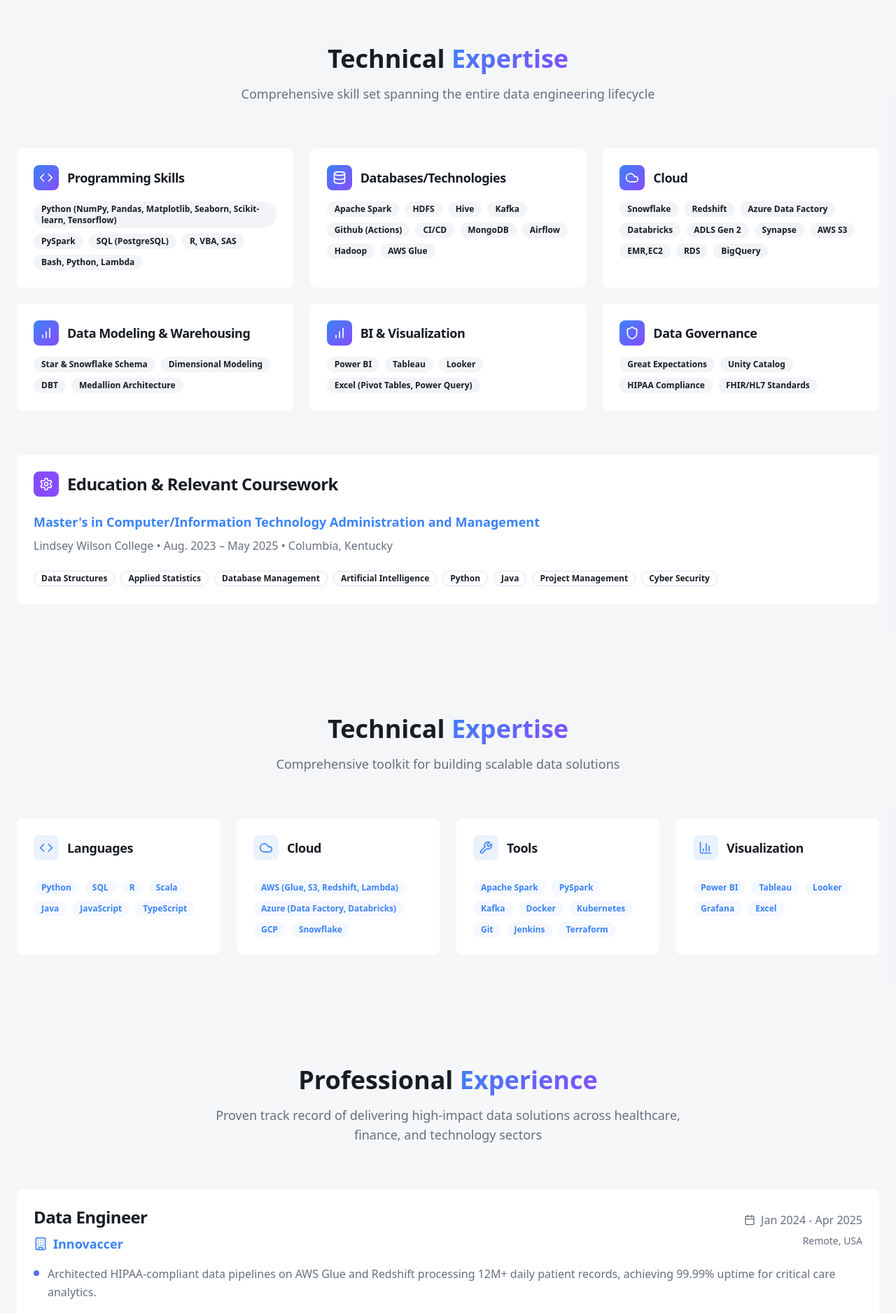
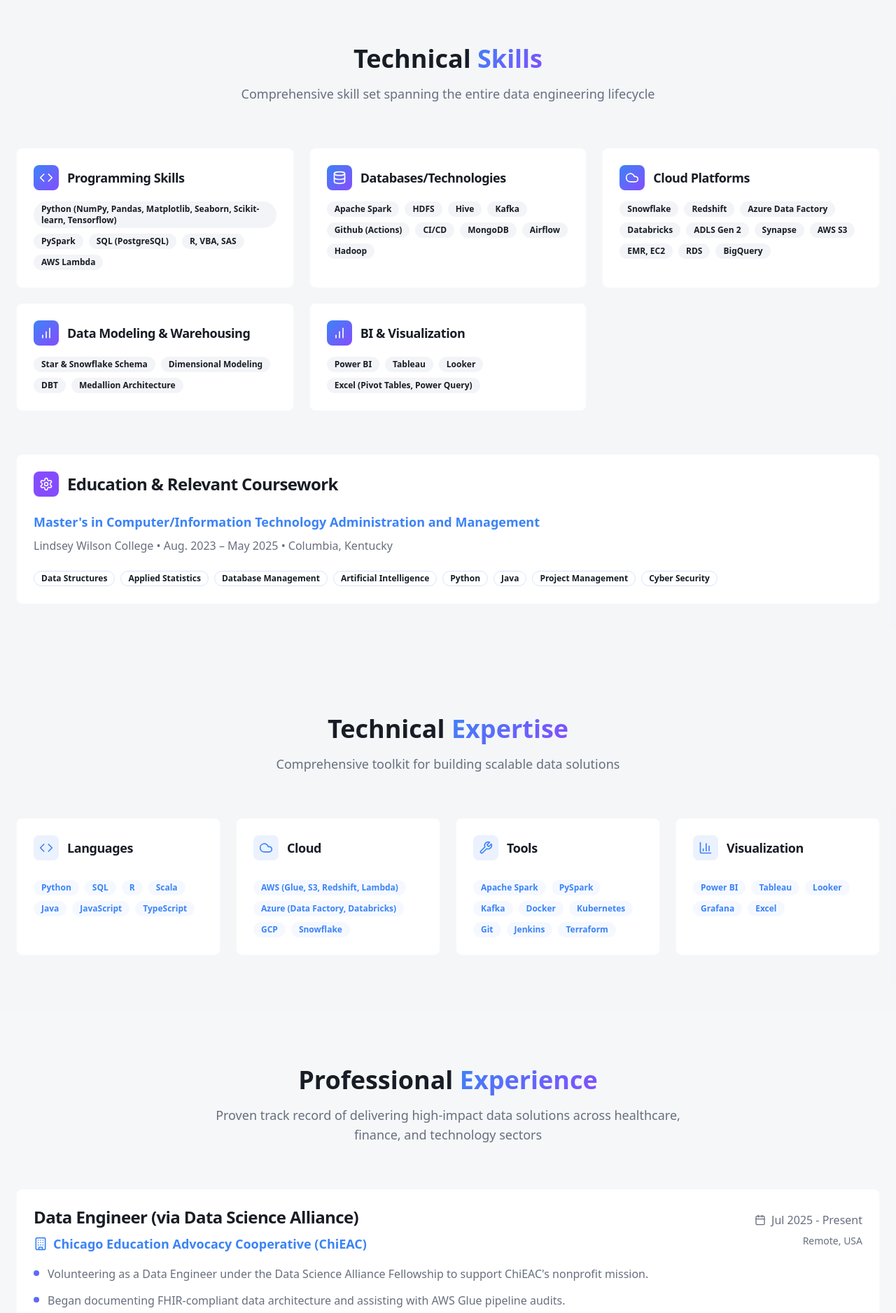
Before and after one commit to venugagula/personal-portfolio2, a React (Vite) app: page /personal-portfolio2/ in a window 1280 px wide. Shown: the part 880-2757 px from the top of the page at 70% size. Built offline with nearby package versions, Linux system fonts and the light colour scheme.

Commit message:
Update portfolio with resume details
Refreshed portfolio content to align with the provided resume, ensuring all details are accurate and up-to-date. Enhanced attractiveness for recruiters by incorporating key achievements, metrics, and a professional layout. Verified and updated all GitHub URLs.

```diff
--- a/index.html
+++ b/index.html
@@ -1,21 +1,22 @@
+
 <!DOCTYPE html>
 <html lang="en">
   <head>
     <meta charset="UTF-8" />
     <meta name="viewport" content="width=device-width, initial-scale=1.0" />
-    <title>Venugopal Reddy Gangula - Senior Data Engineer | ETL Pipelines | Real-Time Analytics</title>
-    <meta name="description" content="Senior Data Engineer with 4+ years experience in ETL pipelines, real-time data processing, HIPAA-compliant systems, AWS, Azure, Databricks. Specialized in FHIR, HL7, data observability, CI/CD, cloud cost optimization." />
-    <meta name="keywords" content="ETL pipelines, real-time data, CI/CD, FHIR, HL7, data observability, cloud cost optimization, AWS, Azure, Databricks, Data Engineer, PySpark, Python, SQL" />
+    <title>Venugopal Reddy Gangula - Data Engineer | ETL Pipelines | Real-Time Analytics</title>
+    <meta name="description" content="Data Engineer with 3+ years experience delivering scalable, cloud-based data solutions. Specialized in ETL pipeline development, real-time data processing, and analytics automation across AWS, Azure, and Snowflake platforms." />
+    <meta name="keywords" content="Data Engineer, ETL pipelines, real-time data processing, AWS, Azure, Snowflake, Python, PySpark, Apache Kafka, data analytics, cloud solutions, Venugopal Reddy Gangula" />
     <meta name="author" content="Venugopal Reddy Gangula" />
 
-    <meta property="og:title" content="Venugopal Reddy Gangula - Senior Data Engineer | ETL Pipelines | Real-Time Analytics" />
-    <meta property="og:description" content="Senior Data Engineer with 4+ years experience in ETL pipelines, real-time data processing, HIPAA-compliant systems, AWS, Azure, Databricks. Specialized in FHIR, HL7, data observability." />
+    <meta property="og:title" content="Venugopal Reddy Gangula - Data Engineer | ETL Pipelines | Real-Time Analytics" />
+    <meta property="og:description" content="Data Engineer with 3+ years experience delivering scalable, cloud-based data solutions. Specialized in ETL pipeline development and real-time data processing." />
     <meta property="og:type" content="website" />
     <meta property="og:url" content="https://venugagula.github.io/personal-portfolio2/" />
 
     <meta name="twitter:card" content="summary_large_image" />
-    <meta name="twitter:title" content="Venugopal Reddy Gangula - Senior Data Engineer | ETL Pipelines" />
-    <meta name="twitter:description" content="Senior Data Engineer with 4+ years experience in ETL pipelines, real-time data processing, HIPAA-compliant systems, AWS, Azure, Databricks." />
+    <meta name="twitter:title" content="Venugopal Reddy Gangula - Data Engineer" />
+    <meta name="twitter:description" content="Data Engineer with 3+ years experience in ETL pipelines, real-time data processing, and cloud-based solutions." />
 
     <script>
       // Handle GitHub Pages SPA routing
--- a/src/components/Experience.tsx
+++ b/src/components/Experience.tsx
@@ -1,20 +1,20 @@
+
 import { Card, CardContent, CardHeader, CardTitle } from "@/components/ui/card";
 import { Badge } from "@/components/ui/badge";
 import { Building, Calendar } from "lucide-react";
 
 const experiences = [
   {
-    company: "Innovaccer",
-    role: "Data Engineer",
-    period: "Jan 2024 - Apr 2025",
+    company: "Chicago Education Advocacy Cooperative (ChiEAC)",
+    role: "Data Engineer (via Data Science Alliance)",
+    period: "Jul 2025 - Present",
     location: "Remote, USA",
     achievements: [
-      "Architected HIPAA-compliant data pipelines on AWS Glue and Redshift processing 12M+ daily patient records, achieving 99.99% uptime for critical care analytics.",
-      "Spearheaded FHIR/HL7 standardization across 5 hospital networks, reducing interoperability costs by $320K/year through automated message transformation (Python, Mirth Connect).",
-      "Redesigned Databricks clusters using Delta Lake optimizations and auto-scaling, cutting healthcare analytics runtime by 35% ($85K annual cloud savings).",
-      "Deployed enterprise data quality framework with Great Expectations, eliminating 28% patient record mismatches and reducing ICU reporting errors by 19%."
+      "Volunteering as a Data Engineer under the Data Science Alliance Fellowship to support ChiEAC's nonprofit mission.",
+      "Began documenting FHIR-compliant data architecture and assisting with AWS Glue pipeline audits.",
+      "Initiated collaboration on early-stage Power BI dashboards for tracking student performance."
     ],
-    technologies: ["AWS Glue", "Redshift", "Python", "FHIR/HL7", "Databricks", "Delta Lake", "Great Expectations"]
+    technologies: ["AWS Glue", "Power BI", "FHIR", "Data Architecture"]
   },
   {
     company: "Tata Consultancy Services (TCS)",
@@ -23,11 +23,10 @@ const experiences = [
     location: "Hyderabad, Telangana",
     achievements: [
       "Engineered ultra-low latency market data pipelines processing 10M+ messages/sec using Python and Apache Kafka, reducing tick-to-trade latency by 75% for quantitative trading strategies.",
-      "Designed and implemented a Snowflake-based dimensional data model with dbt-core that accelerated portfolio analytics queries by 90%, enabling real-time risk assessment for $500M+ positions.",
-      "Developed 50+ production Airflow DAGs orchestrating ETL workflows for options pricing data, improving data freshness from hourly to near-real-time (15-second intervals).",
+      "Modeled Snowflake data warehouse with DBT and deployed 50+ Airflow DAGs, accelerating analytics by 90% and enabling near real-time risk reporting for $500M+ trading positions.",
       "Built automated data validation framework using Great Expectations that reduced reconciliation errors by 40% across 20+ critical trading datasets."
     ],
-    technologies: ["Python", "Apache Kafka", "Snowflake", "dbt-core", "Airflow", "Great Expectations"]
+    technologies: ["Python", "Apache Kafka", "Snowflake", "DBT", "Airflow", "Great Expectations"]
   },
   {
     company: "TeamTech Solutions",
@@ -35,13 +34,11 @@ const experiences = [
     period: "May 2020 - Jun 2021",
     location: "Hyderabad, Telangana",
     achievements: [
-      "Automated 1TB+ of monthly financial transactions using Azure Data Factory ETL pipelines, improving data delivery speed by 70% and enabling real-time reporting.",
-      "Developed a PySpark-based fraud detection MVP with 82% accuracy from limited historical data, leveraging creative feature engineering that laid the groundwork for the company's risk analytics platform.",
-      "Built ELT workflows in Snowflake to transform raw financial data into daily-refreshed investor dashboards, saving 15+ hours weekly and streamlining executive reporting via Power BI.",
-      "Established startup-wide data governance and lineage standards, including a unified data dictionary, accelerating due diligence efforts by 30% and supporting seamless collaboration across the full data stack—from ingestion to reporting.",
-      "Designed and implemented a data quality monitoring framework that reduced pipeline failures by 40% through automated validation checks (using PySpark and Azure Functions), ensuring 99.9% reliability for critical financial reports."
+      "Automated 1TB+ financial data processing using Azure Data Factory and Databricks; developed PySpark fraud detection model with 82% accuracy and integrated real-time dashboards in Power BI.",
+      "Built ELT pipelines in Snowflake for daily-refreshed investor dashboards, saving 15+ hours/week; implemented data governance standards and unified data dictionary to streamline collaboration and accelerate due diligence by 30%.",
+      "Implemented Snowflake ELT pipelines and validation frameworks to maintain 99.9% data reliability, reducing pipeline failures by 40% with custom Delta Lake merge logic improving upsert performance by 40%."
     ],
-    technologies: ["Azure Data Factory", "PySpark", "Snowflake", "Power BI", "Azure Functions"]
+    technologies: ["Azure Data Factory", "Databricks", "PySpark", "Power BI", "Snowflake", "Delta Lake"]
   }
 ];
 
--- a/src/components/Projects.tsx
+++ b/src/components/Projects.tsx
@@ -1,7 +1,8 @@
+
 import { Card, CardContent, CardHeader, CardTitle } from "@/components/ui/card";
 import { Badge } from "@/components/ui/badge";
 import { Button } from "@/components/ui/button";
-import { Calendar, GitBranch, TrendingUp, ArrowRight, Github, ExternalLink } from "lucide-react";
+import { Calendar, GitBranch, TrendingUp, Github, ExternalLink } from "lucide-react";
 import patientArchitecture from "@/assets/patient-pipeline-architecture.jpg";
 import azureArchitecture from "@/assets/azure-etl-architecture.jpg";
 import dataMetrics from "@/assets/data-metrics-visual.jpg";
@@ -9,33 +10,31 @@ import powerbiDashboard from "@/assets/powerbi-dashboard.jpg";
 
 const projects = [
   {
-    title: "Patient Readmission Prediction Pipeline",
+    title: "Real-Time Twitter Analysis Pipeline",
     period: "Dec 2024",
-    technologies: ["Python", "PySpark", "AWS Glue", "FHIR", "HL7"],
-    description: "End-to-end predictive analytics pipeline processing 50K+ daily FHIR EHR records, reducing preventable readmissions by 28% in major hospitals with HIPAA compliance.",
+    technologies: ["Kafka", "Spark Structured Streaming", "MongoDB", "Power BI"],
+    description: "Built a Kafka-Spark pipeline streaming 10K+ tweets/hour with 85% sentiment accuracy.",
     achievements: [
-      "Developed end-to-end predictive analytics pipeline processing 50K+ daily FHIR EHR records, reducing preventable readmissions by 28% in major hospitals.",
-      "Engineered features from unstructured clinical notes using Python/PySpark, improving model accuracy to 83% with Logistic Regression + SMOTE for class imbalance.",
-      "Automated reporting with AWS Glue jobs generating daily risk scorecards (S3 → Power BI), saving 10+ hours/week for care teams.",
-      "Ensured HIPAA compliance with Great Expectations validation checks, reducing data quality issues by 35%."
+      "Built a Kafka-Spark pipeline streaming 10K+ tweets/hour with 85% sentiment accuracy.",
+      "Performed sentiment classification using TextBlob, enabling near real-time public opinion tracking.",
+      "Stored processed data in MongoDB and built interactive Power BI dashboards to visualize sentiment by topic, hashtag and geography, supporting social media intelligence use cases."
     ],
-    impact: "28% reduction in preventable readmissions",
-    metrics: ["83% model accuracy", "50K+ daily records processed", "10+ hours saved weekly"],
-    link: "https://github.com/venugagula/Patient-Readmission-Prediction-Pipeline",
-    githubLink: "https://github.com/venugagula/Patient-Readmission-Prediction-Pipeline",
+    impact: "85% sentiment accuracy",
+    metrics: ["10K+ tweets/hour processed", "85% sentiment accuracy", "Near real-time analytics"],
+    link: "https://github.com/venugagula/Real-Time-Twitter-Analysis-Pipeline",
+    githubLink: "https://github.com/venugagula/Real-Time-Twitter-Analysis-Pipeline",
     image: patientArchitecture,
     visualImage: powerbiDashboard
   },
   {
     title: "ETL Pipeline for E-Commerce on Azure",
     period: "Nov 2022",
-    technologies: ["Azure Data Factory", "Databricks", "Delta Lake", "PySpark", "CI/CD"],
-    description: "Cloud-based data pipeline on Azure processing 15GB+ of daily e-commerce data, reducing processing time by 25% through Spark optimizations and cloud cost optimization.",
+    technologies: ["Azure Data Factory", "Databricks", "Delta Lake", "PySpark"],
+    description: "Processed 15GB+/day using Spark and ADF; cut runtime by 25% and spot upserts by 40%.",
     achievements: [
-      "Designed and deployed cloud-based data pipeline on Azure processing 15GB+ daily e-commerce data, reducing processing time by 25% through Spark optimizations (partition pruning, caching).",
-      "Implemented medallion architecture in Azure Data Lake (Bronze→Silver→Gold) using Delta Lake for ACID compliance, enabling reliable near-real-time analytics.",
-      "Orchestrated workflows with Azure Data Factory, automating data ingestion from multiple sources with CI/CD pipelines for data observability.",
-      "Built custom Delta Lake merge operations improving upsert performance by 40% for frequently updated product inventory data."
+      "Processed 15GB+/day using Spark and ADF; cut runtime by 25% and spot upserts by 40%.",
+      "Implemented medallion architecture in Azure Data Lake (Bronze→Silver→Gold) using Delta Lake for ACID compliance, enabling reliable near real-time analytics.",
+      "Processed 15GB+/day; reduced runtime by 25% via Spark optimizations and ADF-orchestrated ingestion. Improved upsert performance by 40% with custom Delta Lake merge logic."
     ],
     impact: "25% reduction in processing time",
     metrics: ["15GB+ daily data processed", "40% upsert performance improvement", "Near real-time analytics"],
@@ -147,7 +146,7 @@ const Projects = () => {
                     onClick={() => window.open(project.githubLink, '_blank')}
                   >
                     <Github className="w-4 h-4 mr-2" />
-                    View Code on GitHub
+                    View Code
                   </Button>
 
                   <Button
--- a/src/components/Skills.tsx
+++ b/src/components/Skills.tsx
@@ -1,3 +1,4 @@
+
 import { Card, CardContent, CardHeader, CardTitle } from "@/components/ui/card";
 import { Badge } from "@/components/ui/badge";
 import { Code, Database, Cloud, BarChart, Shield, Settings } from "lucide-react";
@@ -11,7 +12,7 @@ const skillCategories = [
       "PySpark",
       "SQL (PostgreSQL)",
       "R, VBA, SAS",
-      "Bash, Python, Lambda"
+      "AWS Lambda"
     ]
   },
   {
@@ -26,12 +27,11 @@ const skillCategories = [
       "CI/CD",
       "MongoDB",
       "Airflow",
-      "Hadoop",
-      "AWS Glue"
+      "Hadoop"
     ]
   },
   {
-    title: "Cloud",
+    title: "Cloud Platforms",
     icon: Cloud,
     skills: [
       "Snowflake",
@@ -41,7 +41,7 @@ const skillCategories = [
       "ADLS Gen 2",
       "Synapse",
       "AWS S3",
-      "EMR,EC2",
+      "EMR, EC2",
       "RDS",
       "BigQuery"
     ]
@@ -65,16 +65,6 @@ const skillCategories = [
       "Looker",
       "Excel (Pivot Tables, Power Query)"
     ]
-  },
-  {
-    title: "Data Governance",
-    icon: Shield,
-    skills: [
-      "Great Expectations",
-      "Unity Catalog",
-      "HIPAA Compliance",
-      "FHIR/HL7 Standards"
-    ]
   }
 ];
 
@@ -95,7 +85,7 @@ const Skills = () => {
       <div className="container mx-auto px-6">
         <div className="text-center mb-16">
           <h2 className="text-4xl font-bold mb-4">
-            Technical <span className="bg-text-gradient bg-clip-text text-transparent">Expertise</span>
+            Technical <span className="bg-text-gradient bg-clip-text text-transparent">Skills</span>
           </h2>
           <p className="text-lg text-muted-foreground max-w-2xl mx-auto">
             Comprehensive skill set spanning the entire data engineering lifecycle
```
Also changed, not shown: src/components/Footer.tsx (+29 -2 lines), src/components/Header.tsx (+8 -7 lines).
